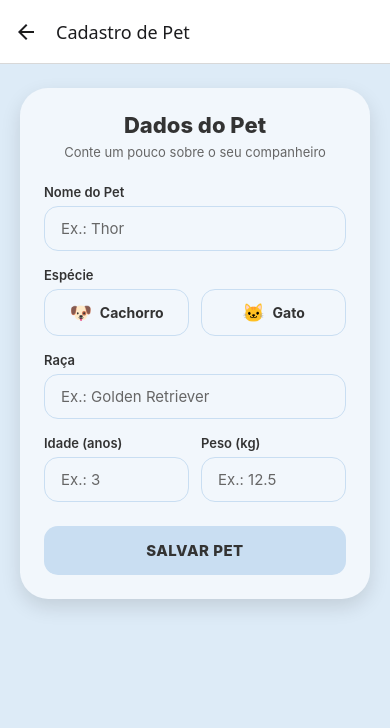
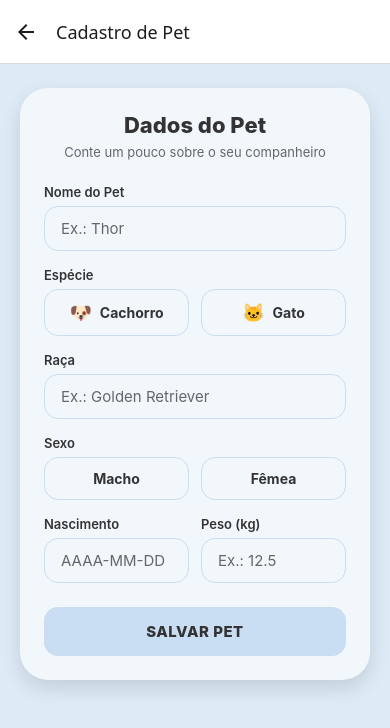
Before and after one commit to KuraVet-Challenge-2026/mobile-application, a React Native app in the folder kuravet-app/: screen /CadastroPet in a window 390 px wide. Shown: the top 728 px of the page. Built offline with nearby package versions, Linux system fonts and the light colour scheme; no server answers.

Commit message:
fix: Erro de loading

```diff
--- a/kuravet-app/src/screens/CadastroPet.tsx
+++ b/kuravet-app/src/screens/CadastroPet.tsx
@@ -14,10 +14,11 @@ import {
 } from 'react-native';
 import { useNavigation } from '@react-navigation/native';
 import type { NativeStackNavigationProp } from '@react-navigation/native-stack';
-import { useMutation } from '@tanstack/react-query';
+import { useMutation, useQuery } from '@tanstack/react-query';
 
 import type { RootStackParamList } from '../routes';
 import api from '../services/api';
+import { auth } from '../config/firebaseConfig';
 import { getApiErrorMessage } from '../utils/apiErrorMessage';
 
 type CadastroPetNavigationProp = NativeStackNavigationProp<RootStackParamList, 'CadastroPet'>;
@@ -34,12 +35,59 @@ const COLORS = {
 const ESPECIES = ['Cachorro', 'Gato'] as const;
 type Especie = (typeof ESPECIES)[number];
 
+const SEXOS = ['M', 'F'] as const;
+type Sexo = (typeof SEXOS)[number];
+
+const DATA_NASCIMENTO_REGEX = /^\d{4}-\d{2}-\d{2}$/;
+
+// Formato "cru" que a API de tutores pode devolver — o backend Java ainda não
+// tem um contrato 100% fechado, então aceitamos algumas variações de nome de
+// campo (mesmo espírito defensivo já usado em Home.tsx para /consultas).
+type TutorApi = {
+  id?: number | string;
+  idTutor?: number | string;
+  nome?: string;
+  nomeCompleto?: string;
+  name?: string;
+  email?: string;
+};
+
+type Tutor = {
+  id: number;
+  nome: string;
+  email: string;
+};
+
+// GET /tutores — usada apenas para o "match silencioso" abaixo (encontrar o
+// tutor logado pelo e-mail do Firebase). A lista NUNCA é exibida na tela: em
+// um app de teleconsulta voltado ao tutor final, mostrar um seletor com todos
+// os tutores cadastrados seria um vazamento de dados de outras pessoas.
+// Tutores sem e-mail são descartados aqui, já que nunca poderiam ser
+// encontrados pelo match e só atrapalhariam a busca.
+async function fetchTutores(): Promise<Tutor[]> {
+  const { data } = await api.get<TutorApi[]>('/tutores');
+  if (!Array.isArray(data)) return [];
+
+  return data.reduce<Tutor[]>((tutores, item) => {
+    const idBruto = item.id ?? item.idTutor;
+    const id = typeof idBruto === 'string' ? Number(idBruto) : idBruto;
+    const nome = item.nome ?? item.nomeCompleto ?? item.name;
+
+    if (typeof id === 'number' && Number.isFinite(id) && nome && item.email) {
+      tutores.push({ id, nome, email: item.email });
+    }
+    return tutores;
+  }, []);
+}
+
 type NovoPetPayload = {
   nome: string;
   especie: Especie;
   raca: string;
-  idade: number;
   peso: number;
+  sexo: Sexo;
+  dataNascimento: string;
+  idTutor: number;
 };
 
 export default function CadastroPet() {
@@ -48,21 +96,33 @@ export default function CadastroPet() {
   const [nome, setNome] = useState('');
   const [especie, setEspecie] = useState<Especie | null>(null);
   const [raca, setRaca] = useState('');
-  const [idade, setIdade] = useState('');
   const [peso, setPeso] = useState('');
+  const [sexo, setSexo] = useState<Sexo | null>(null);
+  const [dataNascimento, setDataNascimento] = useState('');
   const [formErro, setFormErro] = useState('');
+
+  const {
+    data: tutores,
+    isLoading: isLoadingTutores,
+    isError: isErrorTutores,
+  } = useQuery({
+    queryKey: ['tutores'],
+    queryFn: fetchTutores,
+  });
 
   function limparFormulario() {
     setNome('');
     setEspecie(null);
     setRaca('');
-    setIdade('');
     setPeso('');
+    setSexo(null);
+    setDataNascimento('');
     setFormErro('');
   }
 
   // POST /pets — ajuste a rota caso o backend Java exponha outro caminho
-  // (ex.: '/animais'). O payload segue os campos coletados no formulário.
+  // (ex.: '/animais'). Payload 100% dinâmico: cada campo vem de um estado
+  // preenchido pelo usuário, sem nenhum valor mockado (ex.: idTutor fixo).
   const { mutate, isPending } = useMutation({
     mutationFn: (payload: NovoPetPayload) => api.post('/pets', payload).then((res) => res.data),
     onSuccess: () => {
@@ -80,19 +140,45 @@ export default function CadastroPet() {
   function handleSalvar() {
     if (isPending) return;
 
-    if (!nome.trim() || !especie || !raca.trim() || !idade.trim() || !peso.trim()) {
+    if (!nome.trim() || !especie || !raca.trim() || !peso.trim() || !sexo) {
       setFormErro('Preencha todos os campos para continuar.');
       return;
     }
-
-    const idadeNumero = Number(idade.replace(',', '.'));
-    const pesoNumero = Number(peso.replace(',', '.'));
-    if (!Number.isFinite(idadeNumero) || idadeNumero < 0) {
-      setFormErro('Informe uma idade válida.');
+    if (!DATA_NASCIMENTO_REGEX.test(dataNascimento) || Number.isNaN(new Date(dataNascimento).getTime())) {
+      setFormErro('Informe a data de nascimento no formato AAAA-MM-DD.');
       return;
     }
+
+    const pesoNumero = Number(peso.replace(',', '.'));
     if (!Number.isFinite(pesoNumero) || pesoNumero <= 0) {
       setFormErro('Informe um peso válido.');
+      return;
+    }
+
+    if (isLoadingTutores) {
+      setFormErro('Aguarde um instante enquanto carregamos seu perfil.');
+      return;
+    }
+    if (isErrorTutores || !tutores) {
+      setFormErro('Não foi possível validar seu perfil de tutor. Tente novamente.');
+      return;
+    }
+
+    // Match silencioso: identifica o tutor logado pelo e-mail do Firebase
+    // Auth, sem nunca exibir a lista de tutores na tela (ver comentário em
+    // fetchTutores). Comparação normalizada (trim + lowercase) porque e-mail
+    // é, na prática, case-insensitive — evita falso-negativo por diferença de
+    // maiúsculas entre o Firebase e o cadastro no Oracle.
+    const emailLogado = auth.currentUser?.email?.trim().toLowerCase();
+    const tutorLogado = emailLogado
+      ? tutores.find((tutor) => tutor.email.trim().toLowerCase() === emailLogado)
+      : undefined;
+
+    if (!tutorLogado) {
+      Alert.alert(
+        'Perfil não encontrado',
+        'Seu perfil de tutor não foi encontrado no sistema. Entre em contato com o suporte.'
+      );
       return;
     }
     setFormErro('');
@@ -101,8 +187,10 @@ export default function CadastroPet() {
       nome: nome.trim(),
       especie,
       raca: raca.trim(),
-      idade: idadeNumero,
       peso: pesoNumero,
+      sexo,
+      dataNascimento,
+      idTutor: tutorLogado.id,
     });
   }
 
@@ -137,18 +225,18 @@ export default function CadastroPet() {
 
             <View style={styles.fieldGroup}>
               <Text style={styles.label}>Espécie</Text>
-              <View style={styles.especieRow}>
+              <View style={styles.toggleRow}>
                 {ESPECIES.map((opcao) => {
                   const selecionada = especie === opcao;
                   return (
                     <TouchableOpacity
                       key={opcao}
-                      style={[styles.especieOption, selecionada && styles.especieOptionSelecionada]}
+                      style={[styles.toggleOption, selecionada && styles.toggleOptionSelecionada]}
                       activeOpacity={0.8}
                       onPress={() => setEspecie(opcao)}
                     >
-                      <Text style={styles.especieIcon}>{opcao === 'Cachorro' ? '🐶' : '🐱'}</Text>
-                      <Text style={styles.especieLabel}>{opcao}</Text>
+                      <Text style={styles.toggleIcon}>{opcao === 'Cachorro' ? '🐶' : '🐱'}</Text>
+                      <Text style={styles.toggleLabel}>{opcao}</Text>
                     </TouchableOpacity>
                   );
                 })}
@@ -168,16 +256,36 @@ export default function CadastroPet() {
               />
             </View>
 
+            <View style={styles.fieldGroup}>
+              <Text style={styles.label}>Sexo</Text>
+              <View style={styles.toggleRow}>
+                {SEXOS.map((opcao) => {
+                  const selecionado = sexo === opcao;
+                  return (
+                    <TouchableOpacity
+                      key={opcao}
+                      style={[styles.toggleOption, selecionado && styles.toggleOptionSelecionada]}
+                      activeOpacity={0.8}
+                      onPress={() => setSexo(opcao)}
+                    >
+                      <Text style={styles.toggleLabel}>{opcao === 'M' ? 'Macho' : 'Fêmea'}</Text>
+                    </TouchableOpacity>
+                  );
+                })}
+              </View>
+            </View>
+
             <View style={styles.row}>
               <View style={[styles.fieldGroup, styles.rowField]}>
-                <Text style={styles.label}>Idade (anos)</Text>
+                <Text style={styles.label}>Nascimento</Text>
                 <TextInput
                   style={styles.input}
-                  value={idade}
-                  onChangeText={setIdade}
-                  placeholder="Ex.: 3"
+                  value={dataNascimento}
+                  onChangeText={setDataNascimento}
+                  placeholder="AAAA-MM-DD"
                   placeholderTextColor={COLORS.textMuted}
-                  keyboardType="numeric"
+                  keyboardType={Platform.OS === 'ios' ? 'numbers-and-punctuation' : 'numeric'}
+                  maxLength={10}
                   returnKeyType="next"
                 />
               </View>
@@ -191,8 +299,7 @@ export default function CadastroPet() {
                   placeholder="Ex.: 12.5"
                   placeholderTextColor={COLORS.textMuted}
                   keyboardType="decimal-pad"
-                  returnKeyType="done"
-                  onSubmitEditing={handleSalvar}
+                  returnKeyType="next"
                 />
               </View>
             </View>
@@ -200,10 +307,10 @@ export default function CadastroPet() {
             {!!formErro && <Text style={styles.errorText}>{formErro}</Text>}
 
             <TouchableOpacity
-              style={[styles.button, isPending && styles.buttonDisabled]}
+              style={[styles.button, (isPending || isLoadingTutores) && styles.buttonDisabled]}
               activeOpacity={0.8}
               onPress={handleSalvar}
-              disabled={isPending}
+              disabled={isPending || isLoadingTutores}
             >
               {isPending ? (
                 <ActivityIndicator color={COLORS.text} />
@@ -285,12 +392,12 @@ const styles = StyleSheet.create({
     flex: 1,
   },
 
-  // ---- Seletor de espécie ----
-  especieRow: {
+  // ---- Seletores tipo "toggle" (Espécie, Sexo) ----
+  toggleRow: {
     flexDirection: 'row',
     gap: 12,
   },
-  especieOption: {
+  toggleOption: {
     flex: 1,
     flexDirection: 'row',
     alignItems: 'center',
@@ -302,13 +409,13 @@ const styles = StyleSheet.create({
     paddingVertical: 12,
     gap: 8,
   },
-  especieOptionSelecionada: {
+  toggleOptionSelecionada: {
     backgroundColor: COLORS.primary,
   },
-  especieIcon: {
+  toggleIcon: {
     fontSize: 18,
   },
-  especieLabel: {
+  toggleLabel: {
     fontSize: 14,
     fontWeight: '700',
     color: COLORS.text,
```
